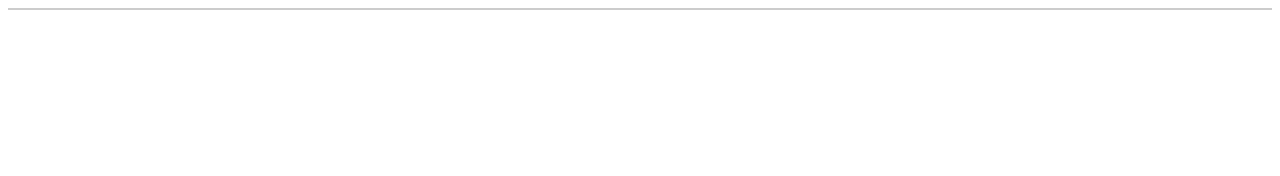
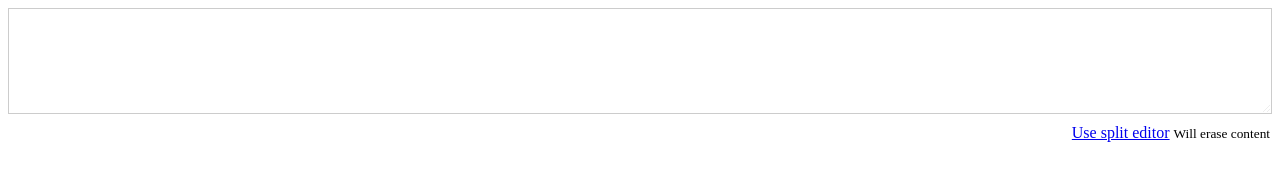
Before and after one commit to stothardj/RealTimePrettify, a plain HTML site: page overlay.html in a window 1280 px wide. Drawn offline with Linux system fonts and the light colour scheme.

Commit message:
Add links back and forth

```diff
--- a/css/page.css
+++ b/css/page.css
@@ -1,3 +1,9 @@
+/* Small reset */
+div, textarea, pre {
+    margin: 0;
+    padding: 0;
+}
+
 .left {
     float: left;
 }
@@ -6,10 +12,17 @@
     float: right;
 }
 
+.clear {
+    clear: both;
+}
+
+.extra-line {
+    padding-bottom: 1.15em; /* A bit more than one additional line of text. */
+}
+
 #pretty{
-    margin: 0;
-    padding: 0;
     border: solid 1px #CCCCCC;
+    min-height: 100px;
 }
 
 .muted {
@@ -30,24 +43,19 @@
 
 #container {
     position: relative;
-    margin: 0;
-    padding: 0;
 }
 
 #ugly {
+    min-height: 100px;
     height: 100%;
     overflow: hidden;
     position: absolute;
     width: 100%;
-    margin: 0;
-    padding: 0;
     border: solid 1px #CCCCCC;
 }
 
+
 #textCopy {
-    margin: 0;
-    padding: 0;
-    padding-bottom: 1.15em; /* A bit more than one additional line of text. */
     visibility: hidden;
     width: 100%;
 }
@@ -60,3 +68,10 @@ pre {
     white-space: -o-pre-wrap;    /* Opera 7 */
     word-wrap: break-word;       /* Internet Explorer 5.5+ */
 }
+
+/* Currently only have 1 link */
+.foot {
+    position: absolute;
+    right: 0px;
+    margin: 10px;
+}
--- a/overlay.html
+++ b/overlay.html
@@ -8,9 +8,15 @@
     <script type="text/javascript" src="js/update.js"></script>
   </head>
   <body onload="update()">
-    <div id="container">
-      <textarea onkeyup="update()" id="ugly" class="box-sized muted"></textarea>
-      <pre class="prettyprint" id="pretty"></pre>
-    </div>
+    <div>
+      <div id="container">
+	<textarea onkeyup="update()" id="ugly" class="box-sized muted"></textarea>
+	<pre class="prettyprint extra-line" id="pretty"></pre>
+      </div>
+      <div class="clear">
+      </div>
+      <div class="foot">
+	<a href="index.html">Use split editor</a> <small>Will erase content</small>
+      </div>
   </body>
 </html>
```
Also changed, not shown: index.html (+10 -4 lines).
